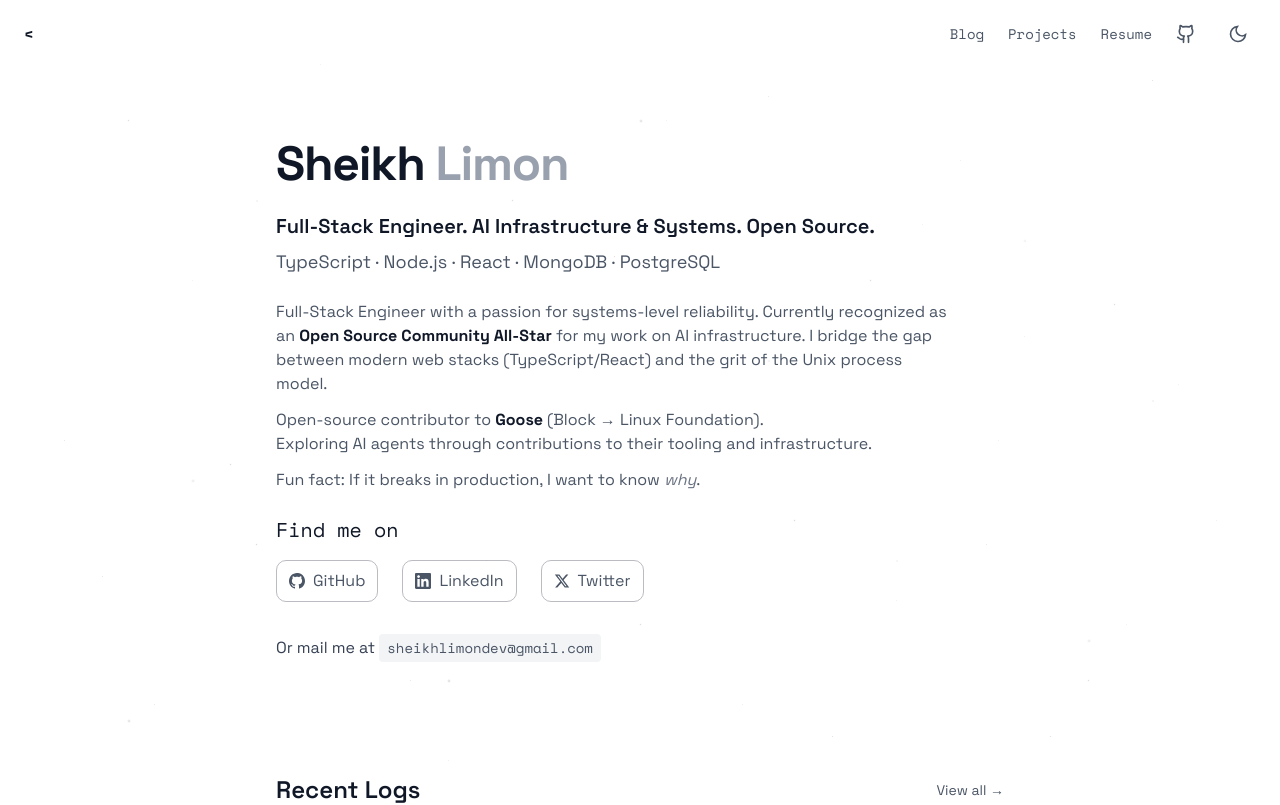
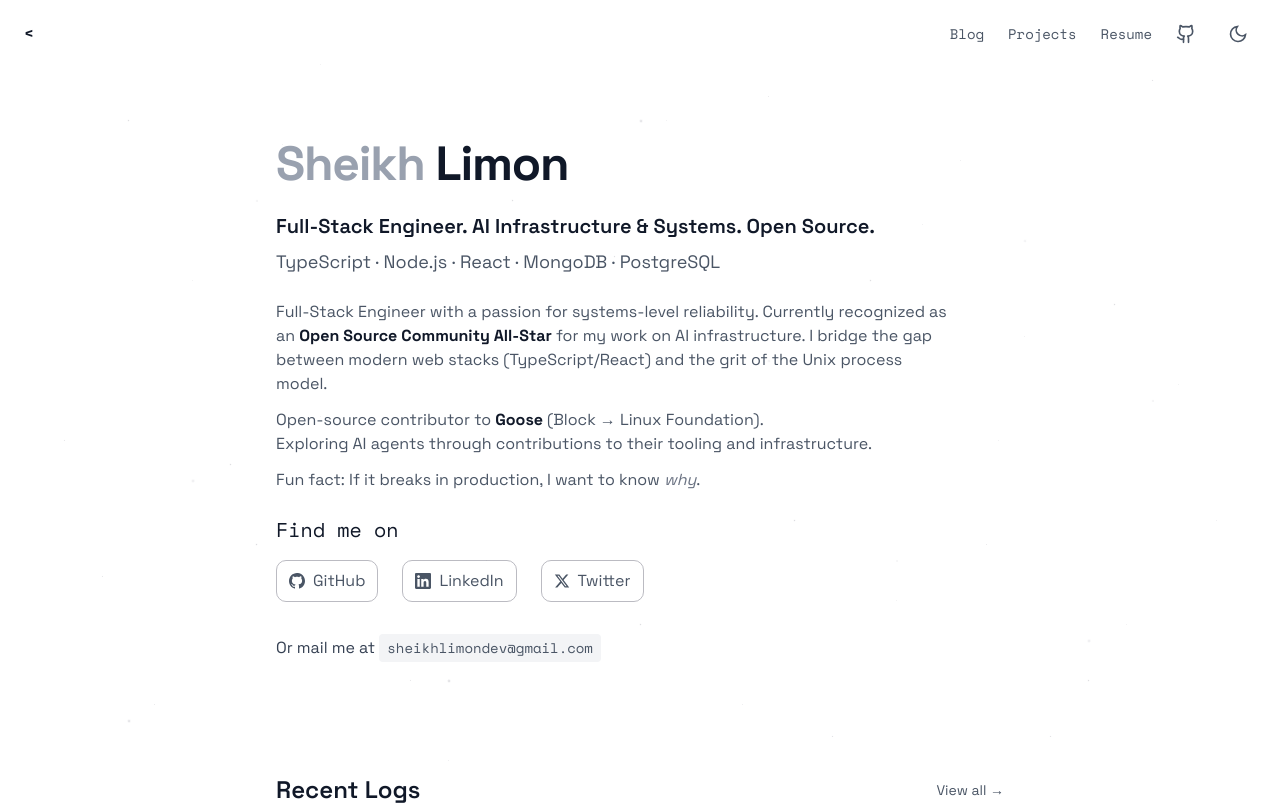
Before and after one commit to sheikhlimon/limon-portfolio, a Next.js app: page / in a window 1280 px wide. Shown: the top 805 px of the page. Built offline with nearby package versions, Linux system fonts and the light colour scheme.

Commit message:
fix: swap name colors - Sheikh muted, Limon prominent

```diff
--- a/app/components/CodeBlock.tsx
+++ b/app/components/CodeBlock.tsx
@@ -29,7 +29,7 @@ export default function CodeBlock({ code, language }: CodeBlockProps) {
   if (!highlighted) {
     return (
       <div className="border border-zinc-400/70 dark:border-zinc-500/50 rounded-lg p-0 my-4 overflow-hidden min-w-0 w-full max-w-full bg-gray-50 dark:bg-gray-900">
-        <pre className="font-mono text-sm whitespace-pre overflow-x-auto p-4"><code className="text-gray-700 dark:text-gray-300">{code}</code></pre>
+        <pre className="text-sm whitespace-pre overflow-x-auto p-4"><code className="text-gray-700 dark:text-gray-300">{code}</code></pre>
       </div>
     )
   }
--- a/app/components/Hero.tsx
+++ b/app/components/Hero.tsx
@@ -20,8 +20,8 @@ export default function Hero() {
         animate={{ opacity: 1, y: 0 }}
         transition={{ duration: 0.7, ease: [0.22, 1, 0.36, 1] as const }}
       >
-        <span className="text-gray-900 dark:text-white">Sheikh</span>{' '}
-        <span className="text-gray-400 dark:text-gray-500">Limon</span>
+        <span className="text-gray-400 dark:text-gray-500">Sheikh</span>{' '}
+        <span className="text-gray-900 dark:text-white">Limon</span>
       </motion.h1>
 
       <motion.div
--- a/app/globals.css
+++ b/app/globals.css
@@ -201,7 +201,7 @@
   font-weight: 700;
 }
 
-/* Markdown prose - sans for body, mono for headings/code */
+/* Markdown prose - sans for body and headings */
 .prose {
   font-family: var(--font-sans), sans-serif;
 }
@@ -210,7 +210,7 @@
 .prose h2,
 .prose h3,
 .prose h4 {
-  font-family: var(--font-mono), monospace;
+  font-family: var(--font-sans), sans-serif;
   font-weight: 700;
   letter-spacing: -0.02em;
 }
@@ -276,7 +276,7 @@
 
 /* Markdown code blocks and inline code */
 .prose code {
-  font-family: 'Space Mono', ui-monospace, SFMono-Regular, 'SF Mono', Menlo, Monaco, Consolas, 'Liberation Mono', 'Courier New', monospace;
+  font-family: 'Space Grotesk', ui-sans-serif, system-ui, sans-serif;
   font-size: 0.875rem;
   background-color: rgb(243 244 246);
   padding: 0.125rem 0.375rem;
--- a/app/posts/[slug]/page.tsx
+++ b/app/posts/[slug]/page.tsx
@@ -95,7 +95,7 @@ export default async function PostPage({ params }: { params: Promise<{ slug: str
 
                 if (isInline && !language) {
                   return (
-                    <code className="bg-gray-100 dark:bg-gray-800 px-1.5 py-0.5 rounded text-gray-600 dark:text-gray-400 font-mono text-sm break-all inline-block max-w-full" {...props}>
+                    <code className="bg-gray-100 dark:bg-gray-800 px-1.5 py-0.5 rounded text-gray-600 dark:text-gray-400 text-sm break-all inline-block max-w-full" {...props}>
                       {children}
                     </code>
                   )
--- a/components/LogoTypewriter.tsx
+++ b/components/LogoTypewriter.tsx
@@ -72,7 +72,7 @@ const LogoTypewriter = () => {
     <div className="flex items-center justify-center whitespace-nowrap">
       <span
         className="text-base font-bold text-gray-900 dark:text-white tracking-wide"
-        style={{ fontFamily: 'var(--font-mono), monospace' }}
+        style={{ fontFamily: 'var(--font-sans), sans-serif' }}
       >
         {displayText}
       </span>
```
Also changed, not shown: .claude/CLAUDE.md.
